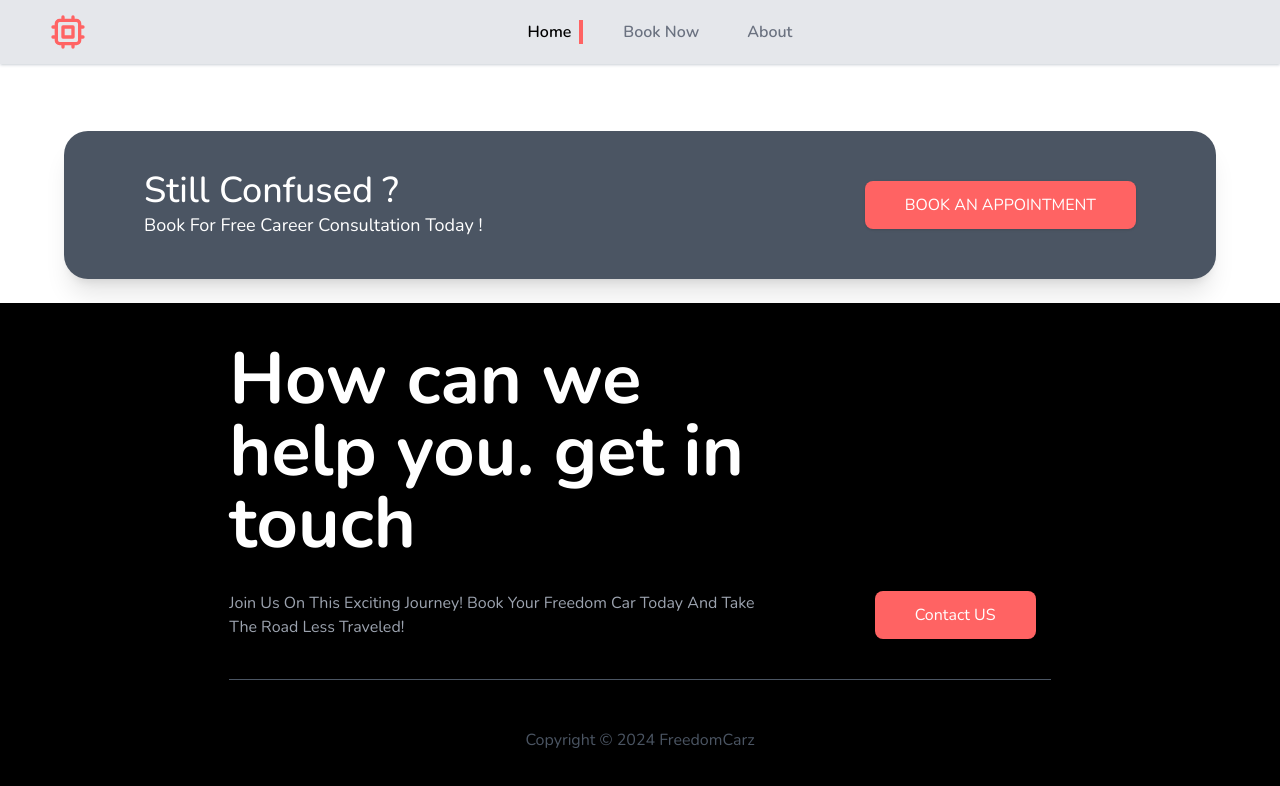
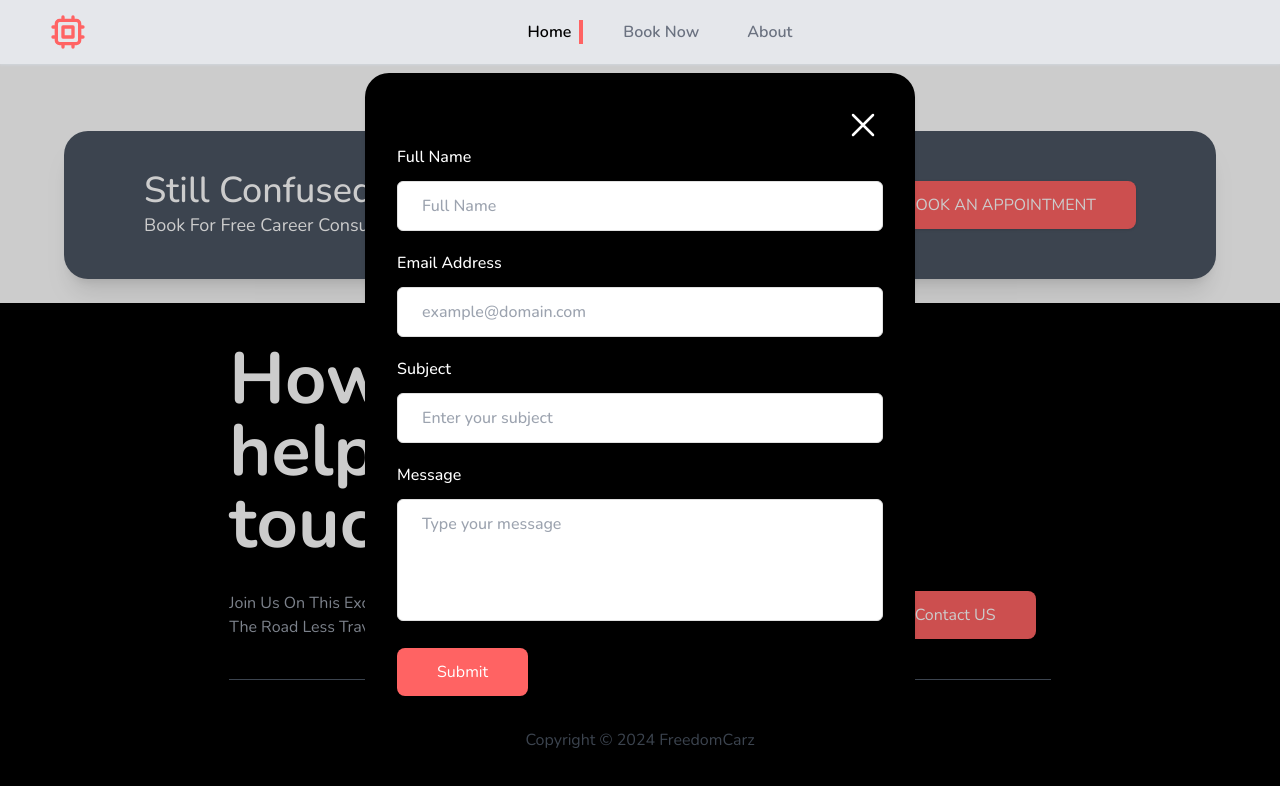
Before and after one commit to mukarramion/TWprojects, a website: page index.html in a window 1280 px wide. Both pictures are taken after a click on the button "Contact US". Shown: the part 3464-4250 px from the top of the page. Drawn offline with nearby package versions, Linux system fonts and the light colour scheme; no server answers.

Commit message:
added the script for contact modal

```diff
--- a/index.html
+++ b/index.html
@@ -757,6 +757,26 @@
     <script src="./src/Javascript/vanilla-tilt.min.js"></script>
     <script src="index.js"></script>
     <script src="./src/animate.js"></script>
+    <!-- below script is for contact us -->
+    <script>
+        function showDialog(){
+            let dialog = document.getElementById('dialog');
+            dialog.classList.remove('hidden');
+            dialog.classList.add('flex');
+            setTimeout( ()=>{
+                dialog.classList.add('opacity-100');
+            },100);
+        }
+        function hideDialog(){
+            let dialog = document.getElementById('dialog');
+            dialog.classList.add('opacity-0');
+            dialog.classList.remove('opacity-100');
+            setTimeout( ()=>{
+                dialog.classList.add('hidden');
+                dialog.classList.remove('flex');
+            },500);
+        }
+    </script>
 
 </body>
 
```
